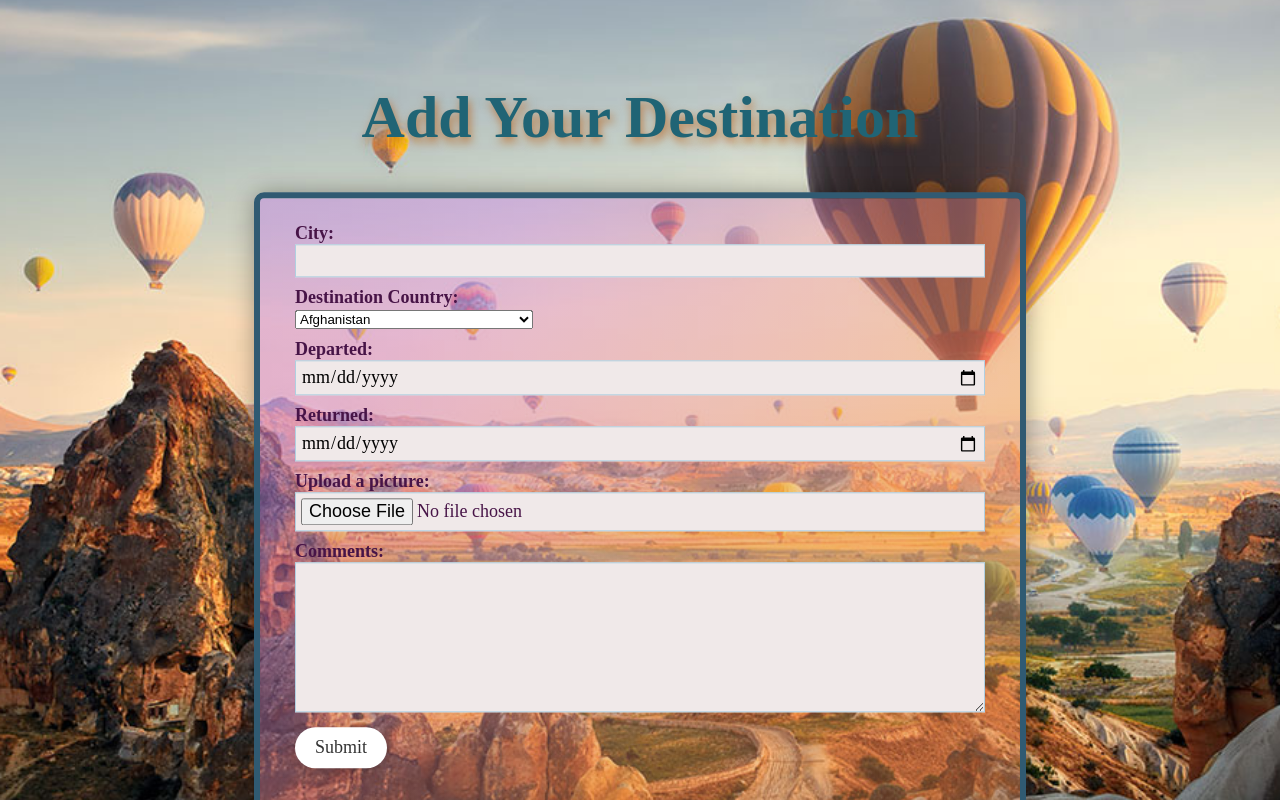
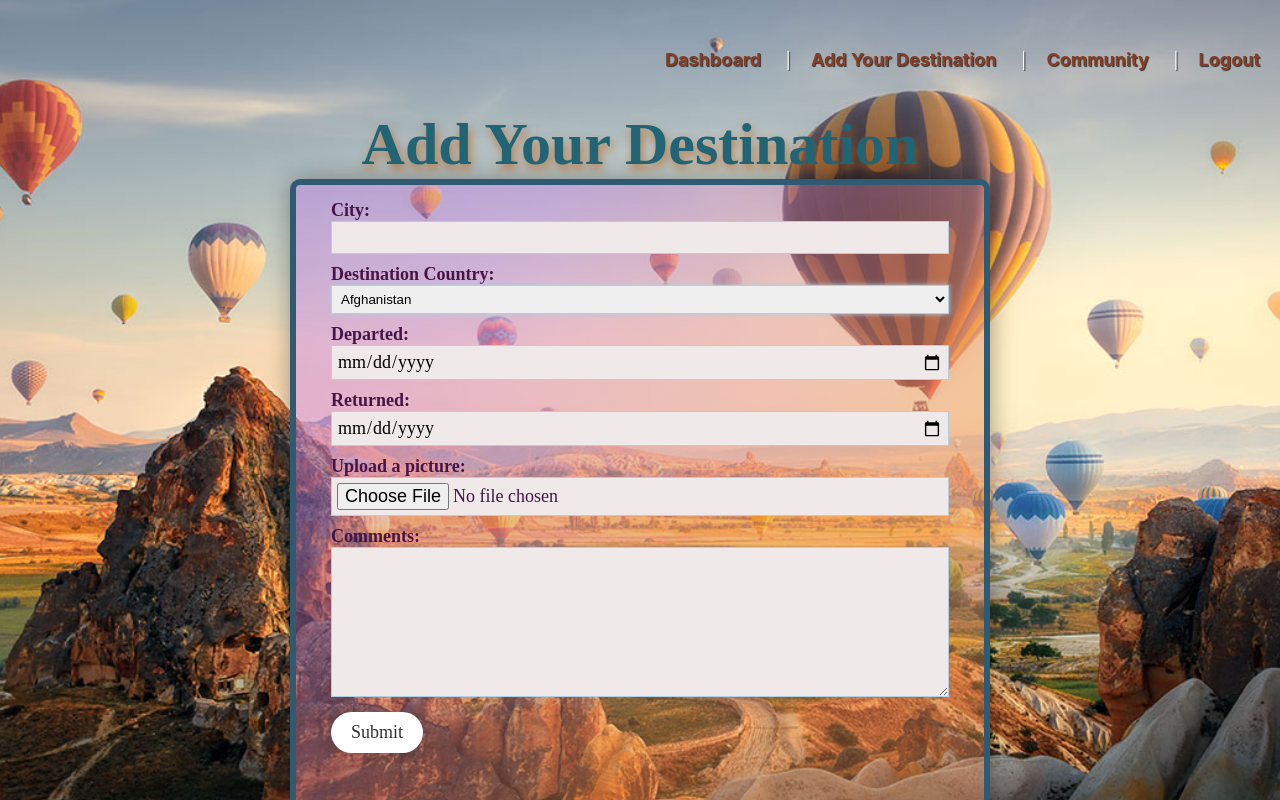
Before and after one commit to JPWallow/MERN_Group_Project, a React (Create React App) app in the folder Travel_Project/client/: page /destinations/new in a window 1280 px wide. Built offline with nearby package versions, Linux system fonts and the light colour scheme.

Commit message:
Updated css for resize screen.

```diff
--- a/Travel_Project/client/src/App.css
+++ b/Travel_Project/client/src/App.css
@@ -1,3 +1,11 @@
+* {
+  margin: 0;
+  Padding:0;
+  box-sizing: border-box;
+}
 .App {
   text-align: center;
+
+
+
 }
--- a/Travel_Project/client/src/components/AddDestination.js
+++ b/Travel_Project/client/src/components/AddDestination.js
@@ -85,7 +85,8 @@ const AddDestination = (props) => {
       <div className={styles.container}>
         <div className={styles.nav}>
           <div className={styles.header}>
-            <ul>
+
+            <ul >
               {/* Will update logout link once Login/Reg is funtional */}
               <li>
                 <Link className={styles.link} to="/dashboard">
@@ -111,6 +112,7 @@ const AddDestination = (props) => {
                 </Link>
               </li>
             </ul>
+
           </div>
           <h1>Add Your Destination</h1>
         </div>
@@ -145,7 +147,7 @@ const AddDestination = (props) => {
               <li>
                 <label>Destination Country:</label>
                 <br />
-                <select name="" id="" onChange={(e)=>
+                <select className={styles.select} name="" id="" onChange={(e)=>
                   {
                     console.log(e.target.value)
                     setCountry(e.target.value);
--- a/Travel_Project/client/src/components/AddDestination.module.css
+++ b/Travel_Project/client/src/components/AddDestination.module.css
@@ -13,8 +13,7 @@
 }
 
 .header ul li {
-  line-height: 60px;
-  text-align: center;
+  line-height: 40px;
   display: inline-block;
 }
 
@@ -29,15 +28,10 @@
   background-position: center;
   background-size: cover;
   position: fixed;
-  top: 50%;
-  left: 50%;
   min-width: 100%;
   min-height: 100%;
   width: auto;
-  transform: translateX(-50%) translateY(-50%);
-  padding: 0;
-  margin: 0;
-  box-sizing: border-box;
+
 }
 .container {
   text-align: left;
@@ -54,7 +48,7 @@
   text-decoration: none;
 }
 
- .header{
+.header {
   width: 100%;
   height: 100%;
   padding-top: 40px;
@@ -145,6 +139,14 @@
   border: 1px solid #b0cfe0;
 }
 
+.select {
+  padding: 5px;
+  outline: none;
+  width: 100%;
+  box-shadow: 0 0 5px #b0cfe0;
+  border: 1px solid #b0cfe0;
+}
+
 .validation {
   color: red;
 }
--- a/Travel_Project/client/src/components/Community.module.css
+++ b/Travel_Project/client/src/components/Community.module.css
@@ -66,7 +66,7 @@ h3 {
 }
 
 .table {
-  background: url("../images/ColosseuminRome-Italy.jpg");
+  background: url("../images/Colosseum-Italy.png");
   background-repeat: no-repeat;
   background-position: center;
   background-size: cover;
--- a/Travel_Project/client/src/components/Dashboard.module.css
+++ b/Travel_Project/client/src/components/Dashboard.module.css
@@ -36,12 +36,12 @@
 
  .nav {
   background: url("../images/Victoria-Falls\ \(\ Zambia\).jpg");
-  text-align: center;
-  width: 100%;
-  height: auto;
   background-size: cover;
   position: relative;
   overflow: hidden;
+  height: auto;
+  width: 100%;
+
  }
 
  .header {
```
Also changed, not shown: 1 other file (tests, documents, lock files or other folders). Lines whose indentation alone changed are shown as unchanged.
